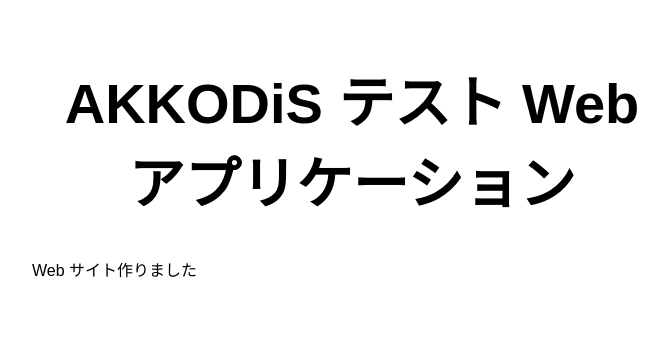
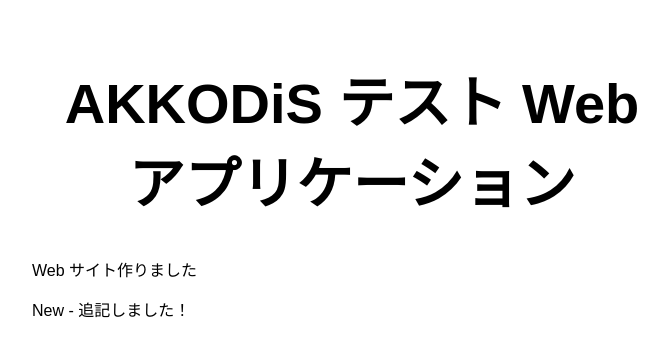
Before and after one commit to dozaki-akkodis/azure-test-static-web-app, a website: page src/index.html in a window 1280 px wide. Shown: the whole page, without its empty margins (288-956 px from the left). Drawn offline with Linux system fonts and the light colour scheme.

Commit message:
Update index.html

```diff
--- a/src/index.html
+++ b/src/index.html
@@ -12,6 +12,7 @@
   <main>
     <h1>AKKODiS テスト Web アプリケーション</h1>
     <p>Web サイト作りました</p>
+    <p>New - 追記しました！</p>
   </main>
 </body>
 
```
